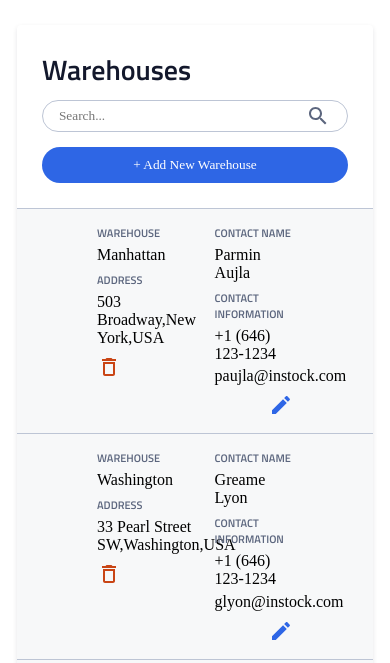
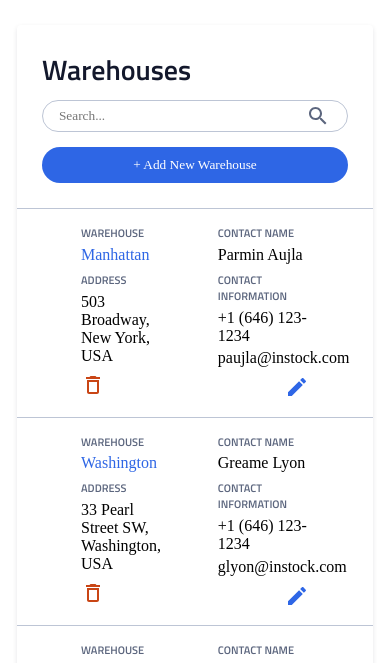
Before and after one commit to dige91/instock, a React (Create React App) app: page / in a window 390 px wide. Shown: the part 115-778 px from the top of the page. Built offline with nearby package versions, Linux system fonts and the light colour scheme.

Commit message:
Mobile version of Warehouse list done

```diff
--- a/src/components/Warehouse/Warehouse.js
+++ b/src/components/Warehouse/Warehouse.js
@@ -2,6 +2,8 @@ import './Warehouse.scss';
 import '../../App.scss';
 import WarehouseItem from '../WarehouseItem/WarehouseItem';
 import { Link } from 'react-router-dom';
+import sort from '../../assets/Icons/sort-24px.svg';
+
 const warehouses = [
     {
         id: 1,
@@ -95,7 +97,6 @@ const warehouses = [
 
 const Warehouse = () => {
     return (
-
         <div className="warehouses">
             <div className="warehouses__header">
                 <h1 className="warehouses__header-title">Warehouses</h1>
--- a/src/components/WarehouseItem/WarehouseItem.js
+++ b/src/components/WarehouseItem/WarehouseItem.js
@@ -1,22 +1,24 @@
 import './WarehouseItem.scss';
 import '../../App.scss';
-import arrow from '../../assets/Icons/chevron_right-24px.svg';
+// import arrow from '../../assets/Icons/chevron_right-24px.svg';
 import del from '../../assets/Icons/delete_outline-24px.svg';
 import edit from '../../assets/Icons/edit-24px.svg';
 
 const WarehouseItem = ({ warehouse }) => {
     return (
+        <>
         <div className="item">
             <div className="item__left">
                 <div className="item__left-warehouse">
                     <h4 className='headings'>WAREHOUSE</h4>
-                    <div>{warehouse.warehouse_name}</div>
+                    <div className='item__left-warehouse__name'>{warehouse.warehouse_name}</div>
+
                 </div>
                 <div className="item__left-adress">
                     <h4 className='headings'>ADDRESS</h4>
                     <p>{warehouse.address},
-                        {warehouse.city},
-                        {warehouse.country}</p>
+                        {" " + warehouse.city},
+                        {" " + warehouse.country}</p>
                 </div>
                 <img className="item__icons-delete" src={del} alt="delete icon"></img>
             </div>
@@ -38,6 +40,7 @@ const WarehouseItem = ({ warehouse }) => {
                 <img className="item__icons-update" src={edit} alt="edit icon"></img>
             </div> */}
         </div>
+        </>
     )
 }
 
--- a/src/components/WarehouseItem/WarehouseItem.scss
+++ b/src/components/WarehouseItem/WarehouseItem.scss
@@ -4,18 +4,24 @@
 .item{
     display: flex;
     border-top: $cloud .0625rem solid;
-    background-color: $light-grey;
+    background-color: $white;
     align-items:baseline;
     justify-content: space-between;
-    padding: 1rem 5rem;
+    padding: 1rem 4rem;
+
     &__left{
-        width: 50%;
+        width: 40%;
 
         &-warehouse{
             display:flex;
             flex-direction: column;
             padding-bottom: .5rem;
             gap: .3rem;
+
+
+            &__name{
+                color: $instock-indigo;
+            }
 
         }
         &-adress{
```
